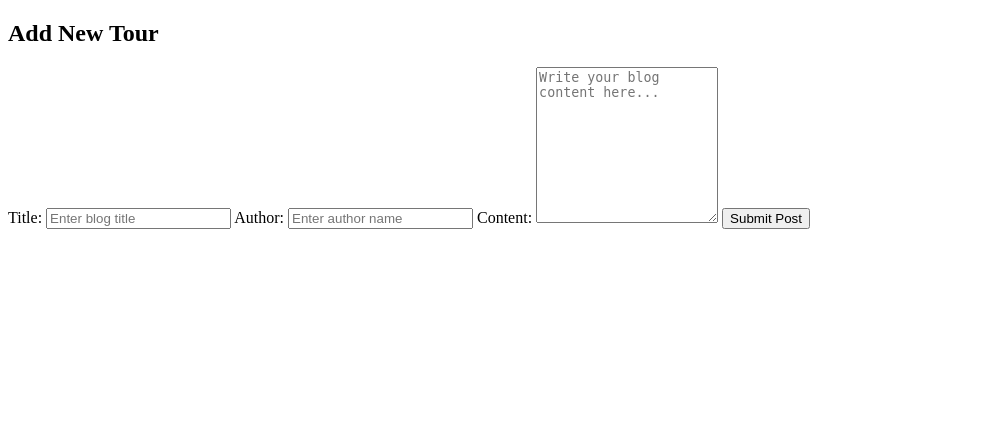
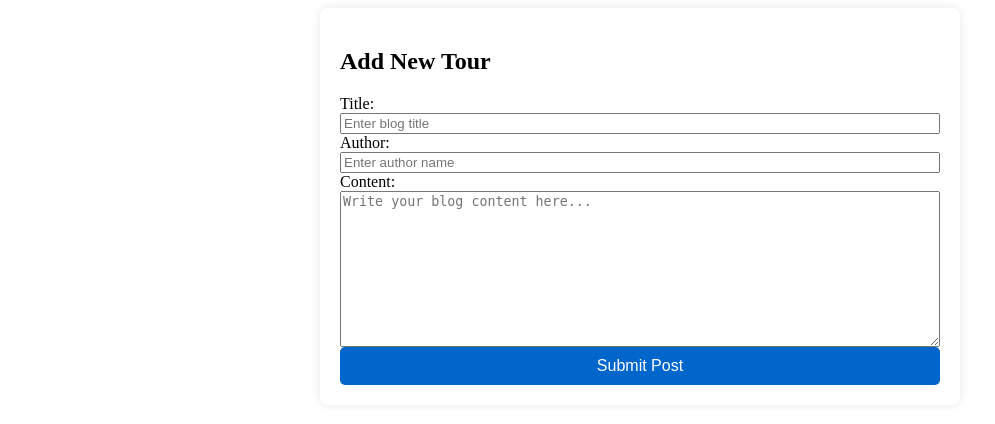
Before and after one commit to EricOS-83/Travel-Agency-Theme, a Node server app: page /newTour in a window 1280 px wide. Shown: the top 424 px of the page, without its empty margins (0-995 px from the left). Run offline with Node 20, Linux system fonts and the light colour scheme.

Commit message:
new tour form

```diff
--- a/public/styles/main.css
+++ b/public/styles/main.css
@@ -53,3 +53,31 @@
 .nav-link:hover::before {
     width: 100%; /* Full width on hover */
 }
+
+.tour-form-container {
+    max-width: 600px;
+    margin: 0 auto;
+    background-color: white;
+    padding: 20px;
+    border-radius: 8px;
+    box-shadow: 0 0 10px rgba(0, 0, 0, 0.1);
+}
+
+form {
+    display: flex;
+    flex-direction: column;
+}
+
+.tour-button {
+    padding: 10px;
+    background-color: #0066cc;
+    color: white;
+    border: none;
+    border-radius: 5px;
+    cursor: pointer;
+    font-size: 1rem;
+}
+
+.tour-button:hover {
+    background-color: #004999;
+}
```
